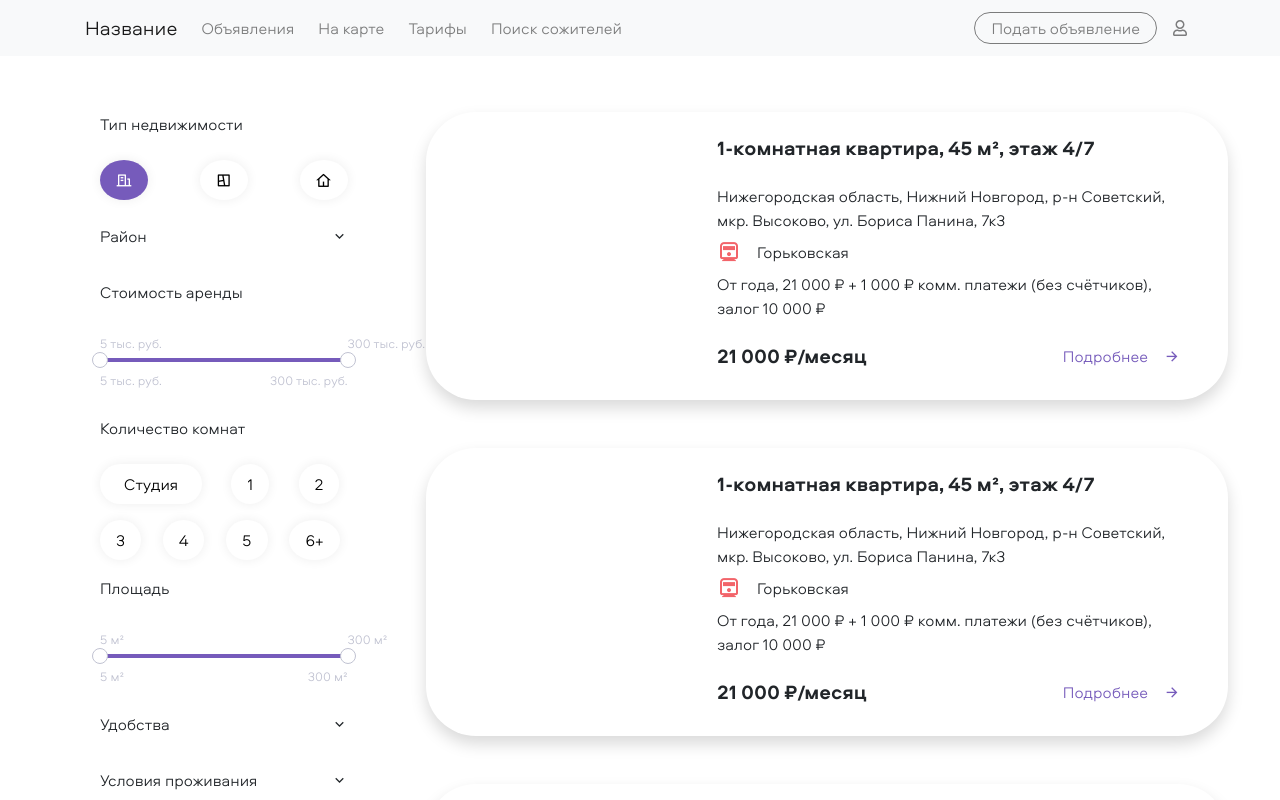
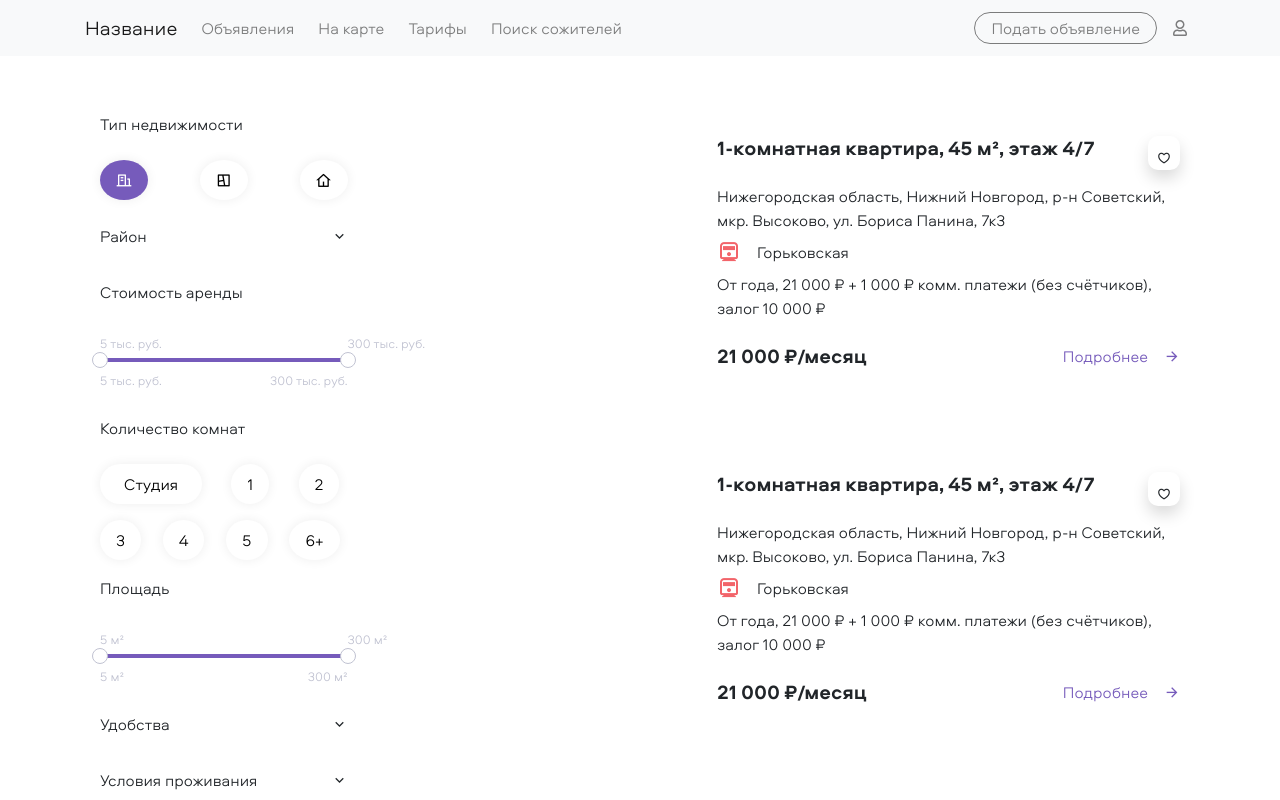
Before and after one commit to honeyshi/RealEstateAgency, a React (Create React App) app: page /flats in a window 1280 px wide. Shown: the top 800 px of the page. Built offline with nearby package versions, Linux system fonts and the light colour scheme.

Commit message:
Add favourite button

```diff
--- /dev/null
+++ b/src/app/navbarPages/advertismentsListPage/advertisment/advertisment.scss
@@ -0,0 +1,12 @@
+@import 'shared/base/utils/styleVariables';
+
+.advertisment-container {
+  &:hover {
+    box-shadow: $shadow;
+  }
+  .add-favourite {
+    z-index: 999;
+    height: fit-content;
+    width: fit-content;
+  }
+}
--- a/src/app/navbarPages/advertismentsListPage/advertisment/advertisment.tsx
+++ b/src/app/navbarPages/advertismentsListPage/advertisment/advertisment.tsx
@@ -1,6 +1,9 @@
-import React from 'react';
+import './advertisment.scss';
+
+import React, { useState } from 'react';
 import { Link } from 'react-router-dom';
-import { Column, Flexbox, RemixIcon, TextField } from 'shared/base';
+
+import { Button, Column, Flexbox, RemixIcon, TextField } from 'shared/base';
 
 interface IAdvertismentProps {
   header: string;
@@ -19,13 +22,28 @@ export const Advertisment: React.FC<IAdvertismentProps> = ({
   payment,
   link,
 }) => {
+  const [favourite, setFavourite] = useState(false);
+  const [hover, setHover] = useState(false);
   return (
-    <Flexbox rounded="50" className="shadow" mb="5">
+    <Flexbox rounded="50" className="advertisment-container" mb="5">
       <Column size={4}></Column>
       <Column flex vertical size={8} p="4" pr="5">
-        <TextField bold tag="h5" mb="4">
-          {header}
-        </TextField>
+        <Flexbox justifyContent="between">
+          <TextField bold tag="h5" mb="4">
+            {header}
+          </TextField>
+          <Button
+            className="shadow add-favourite"
+            px="2"
+            pt="2"
+            pb="0"
+            onClick={() => setFavourite(!favourite)}
+            onMouseEnter={() => setHover(true)}
+            onMouseLeave={() => setHover(false)}>
+            {!favourite && !hover && <RemixIcon name="heart-3" size="sm" />}
+            {(favourite || hover) && <RemixIcon name="heart-3" styleType="fill" size="sm" className="text-danger" />}
+          </Button>
+        </Flexbox>
         <TextField tag="span" mb="2">
           {address}
         </TextField>
--- a/src/shared/base/button.scss
+++ /dev/null
@@ -1,3 +0,0 @@
-.btn:focus {
-  box-shadow: none !important;
-}
--- a/src/shared/base/button.tsx
+++ b/src/shared/base/button.tsx
@@ -1,12 +1,11 @@
 import React from 'react';
 import classNames from 'classnames';
+
 import { propsToSpace, SpaceProps } from './utils/spaceUtil';
 import { propsToSize, SizeProps } from './utils/sizeUtil';
 import { ColorProps, propsToColor } from './utils/colorUtils';
 
-import './button.scss';
-
-interface IButtonProps extends SpaceProps, SizeProps, ColorProps {
+interface IButtonProps extends SpaceProps, SizeProps, ColorProps, React.ButtonHTMLAttributes<any> {
   className?: string;
   fontLight?: boolean;
   light?: boolean;
@@ -23,7 +22,7 @@ export const Button: React.FC<IButtonProps> = ({ fontLight, light, className, on
     className
   );
   return (
-    <button className={classes} type="button" onClick={onClick}>
+    <button className={classes} type="button" onClick={onClick} {...other}>
       {children}
     </button>
   );
```
